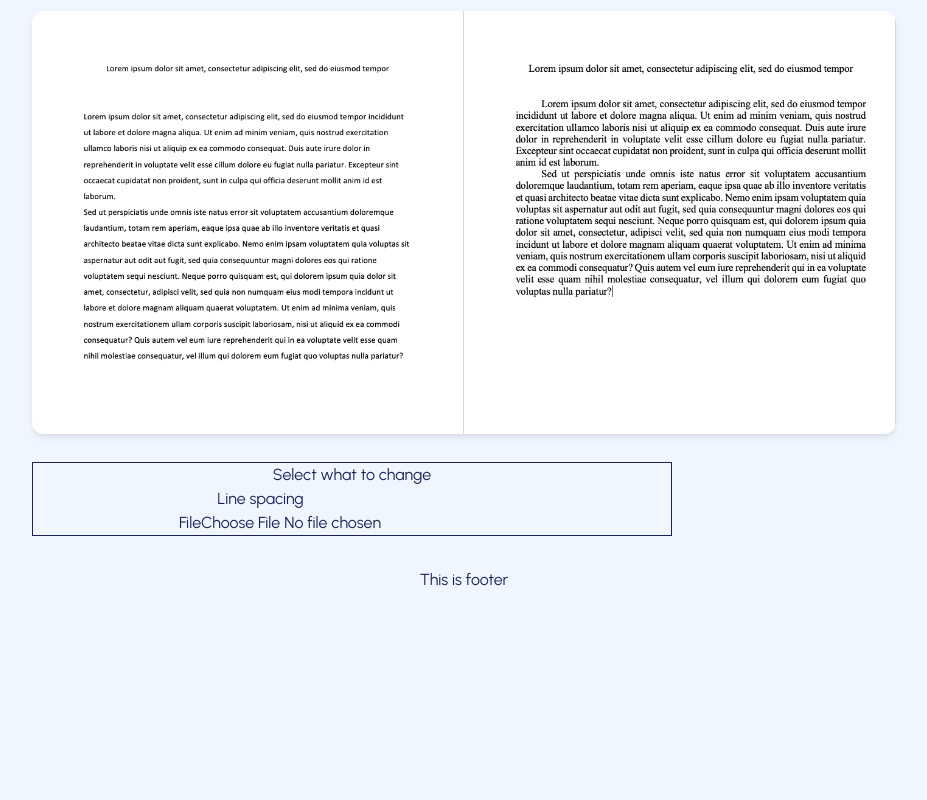
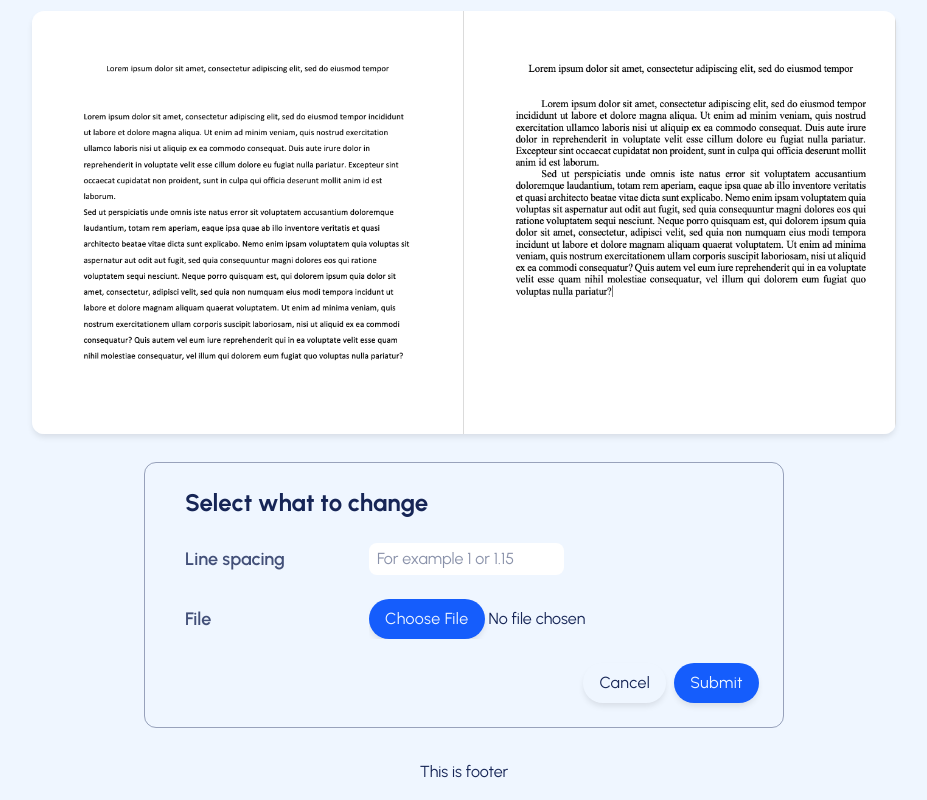
Before and after one commit to EgorFray/fdword, a React (Vite) app in the folder frontend/: page /dashboard in a window 1280 px wide. Shown: the part 301-1101 px from the top of the page, without its empty margins (176-1103 px from the left). Before the commit the page ends 909 px from the top, so only its background shows below. Built offline with nearby package versions, Linux system fonts and the light colour scheme.

Commit message:
ModifyForm styling

```diff
--- /dev/null
+++ b/frontend/src/ui/ButtonEmpty.jsx
@@ -0,0 +1,9 @@
+function ButtonEmpty({ children }) {
+  return (
+    <button className="text-md cursor-pointer self-center rounded-full px-4 py-2 tracking-wide text-blue-950 shadow-[0_4px_6px_-1px_rgba(0,0,0,0.1)] transition-colors duration-300 hover:bg-gray-300">
+      {children}
+    </button>
+  );
+}
+
+export default ButtonEmpty;
--- a/frontend/src/ui/ModifyForm.jsx
+++ b/frontend/src/ui/ModifyForm.jsx
@@ -1,18 +1,47 @@
+import Button from "./Button";
+import ButtonEmpty from "./ButtonEmpty";
+
 function ModifyForm() {
   return (
-    <form className="max-w-160 border border-blue-950">
-      <h2>Select what to change</h2>
+    <div className="flex justify-center">
+      <form className="max-w-160 items-start justify-items-start rounded-xl border border-blue-950/40 p-6">
+        <h2 className="mb-6 ml-4 text-2xl font-bold">Select what to change</h2>
 
-      <div>
-        <label>Line spacing</label>
-        <input type="text" />
-      </div>
+        <div className="mb-6 grid grid-cols-[200px_1fr_1fr] items-center justify-items-start">
+          <label
+            htmlFor="lineSpace"
+            className="ml-4 text-lg font-semibold text-blue-950/80"
+          >
+            Line spacing
+          </label>
+          <input
+            id="lineSpace"
+            type="text"
+            placeholder="For example 1 or 1.15"
+            className="rounded-lg bg-white p-1 pl-2"
+          />
+        </div>
 
-      <div>
-        <label>File</label>
-        <input type="file" />
-      </div>
-    </form>
+        <div className="mb-6 grid grid-cols-[200px_1fr_1fr] items-center justify-items-start">
+          <label
+            htmlFor="file"
+            className="ml-4 text-lg font-semibold text-blue-950/80"
+          >
+            File
+          </label>
+          <input
+            type="file"
+            id="file"
+            className="file:cursor-pointer file:self-center file:rounded-full file:bg-blue-600 file:px-4 file:py-2 file:tracking-wide file:text-blue-50 file:shadow-[0_4px_6px_-1px_rgba(0,0,0,0.1)] file:transition-colors file:duration-300"
+          />
+        </div>
+
+        <div className="mr-4 flex w-full justify-end gap-2">
+          <ButtonEmpty>Cancel</ButtonEmpty>
+          <Button>Submit</Button>
+        </div>
+      </form>
+    </div>
   );
 }
 
```
